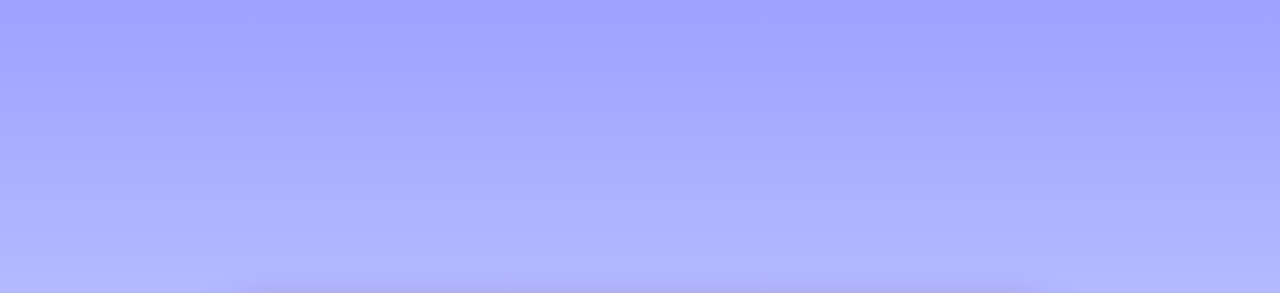
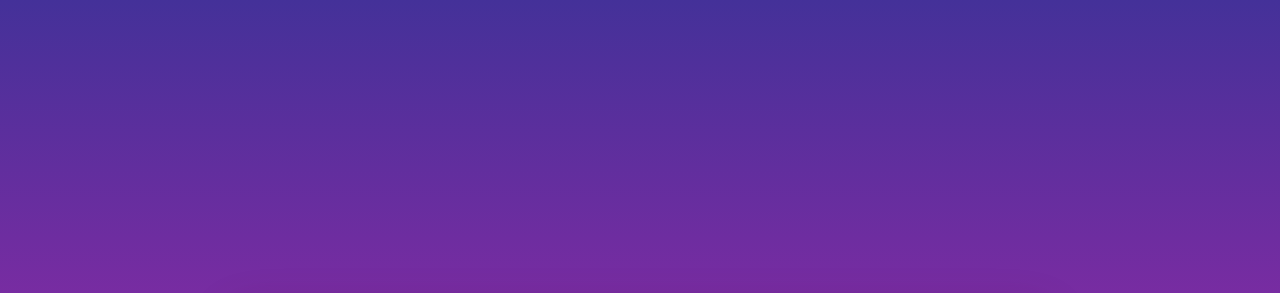
Before and after one commit to madebyasfand-cell/the-quiz3, a plain HTML site: page index.html in a window 1280 px wide. Shown: the top 293 px of the page. Drawn offline with Linux system fonts and the light colour scheme.

Commit message:
Update style.css

```diff
--- a/style.css
+++ b/style.css
@@ -12,10 +12,10 @@ min-height: 100vh;
 font-family: Arial, Helvetica, sans-serif;
 background: linear-gradient(
 180deg,
-#9FA1FF 0%,
-#B5BAFF 35%,
-#AEE2FF 65%,
-#D9F9DF 100%
+#443199 0%,
+#792CA2 35%,
+#C13383 65%,
+#E05454 100%
 );
 color: #5a1647;
 display: flex;
```
